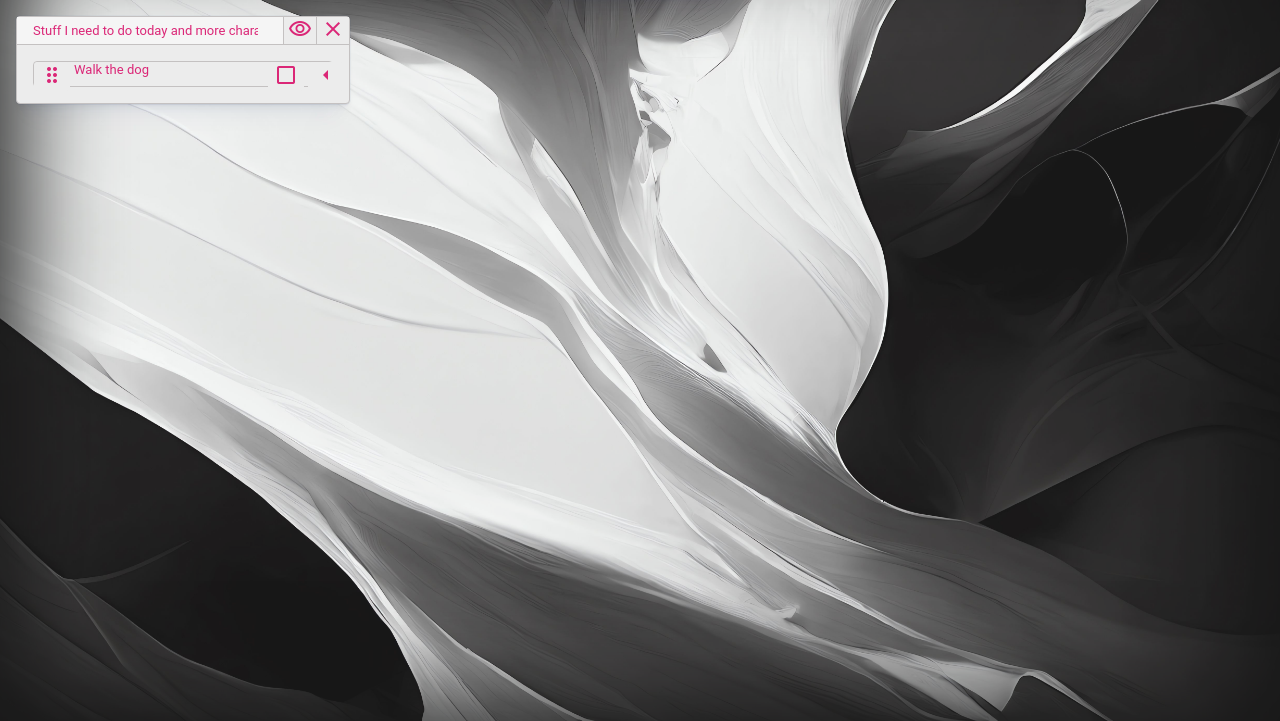
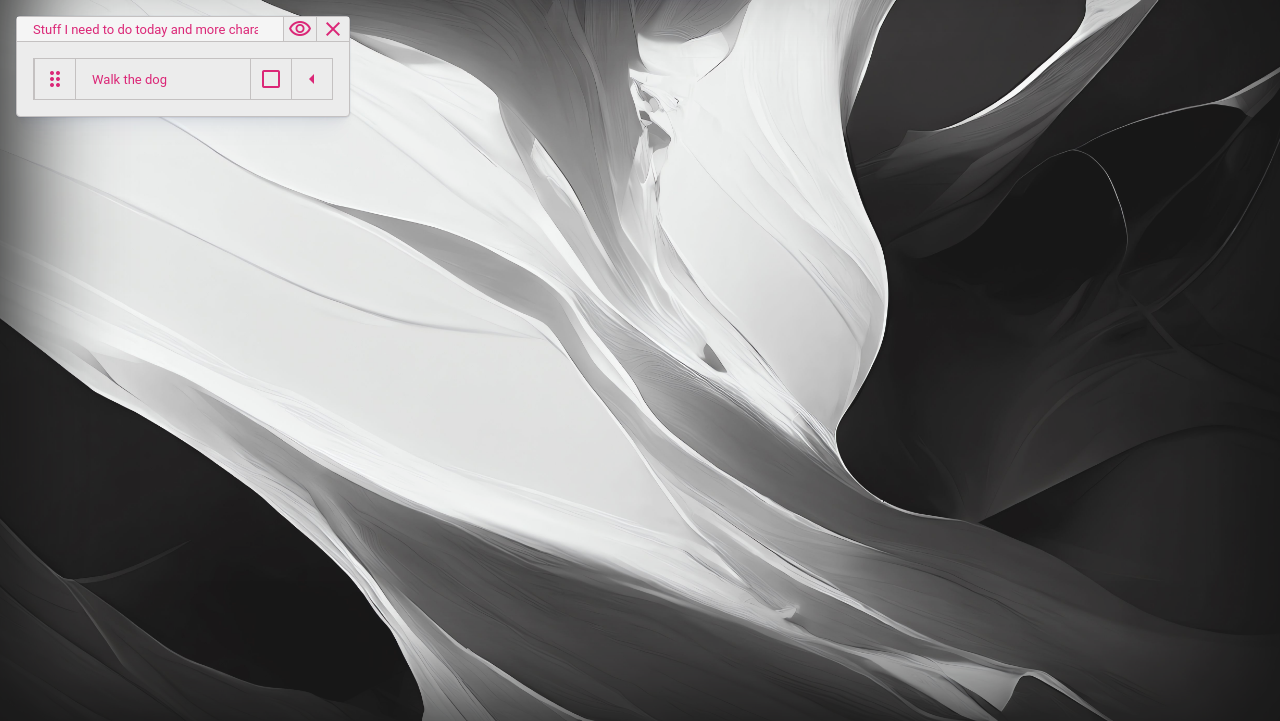
Before and after one commit to becausecannotbeblank/to-do-list, a website built with webpack: page src/template.html in a window 1280 px wide. Shown: the part 79-800 px from the top of the page. Built offline with nearby package versions, Linux system fonts and the light colour scheme.

Commit message:
List building still.

```diff
--- a/src/styles.css
+++ b/src/styles.css
@@ -84,13 +84,17 @@ nav{
 }
 
 button{
+    display: flex;
+    justify-content: center;
     z-index: 2;
+    padding: .5rem;
     justify-content: center;
     background-color: var(--list-bg-color);
     color: var(--text-color);
     border-radius: 4px;
     transition: 0.1s;
     border-style: none;
+    margin:0;
 }
 
 button:hover{
@@ -182,16 +186,26 @@ button:hover{
     border-radius: 0;
 }
 
-.entry{
-    display: grid;
-    grid-template-columns: [drag] 24px [title] 1fr [check] 24px [entry-options] 24px;
-    grid-template-rows: 24px;
+.entry {
+    display: flex;
+    justify-content: space-between;
+    align-items: center;
     border: 1px solid rgb(196, 193, 193);
-    border-radius: 4px;
-    gap: 1rem;
 }
 
-footer{
-    box-sizing: border-box;
-    padding: 1rem;
+.entry-title {
+    display: flex;
+    justify-content: start;
+    align-items: center;
+    padding-left: 1rem;
 }
+
+.entry-options{
+    display: flex;
+    flex-direction: row;
+}
+
+.entry-options > * {
+    border-left: 1px solid rgb(196, 193, 193);
+    border-radius: 0;
+}
--- a/src/template.html
+++ b/src/template.html
@@ -40,10 +40,15 @@
                 <div class="list-content">
 
                     <div class="entry">
-                        <div class="drag"><button><span class="material-symbols-outlined">drag_indicator</span></button></div>
-                        <div class="entry-title"><p>Walk the dog</p></div>
-                        <div class="check"><button><span class="material-symbols-outlined">check_box_outline_blank</span></button></div>
-                        <div class="entry-options"><button><span class="material-symbols-outlined">arrow_left</span></button></div>
+                        <div class="entry-options">
+                            <div class="entry-drag"><button><span class="material-symbols-outlined">drag_indicator</span></button></div>
+                            <div class="entry-title"><p>Walk the dog</p></div>
+                        </div>
+
+                        <div class = "entry-options">
+                            <button><span class="material-symbols-outlined">check_box_outline_blank</span></button>
+                            <button><span class="material-symbols-outlined">arrow_left</span></button>
+                        </div>
                     </div>
 
                 </div>
```
